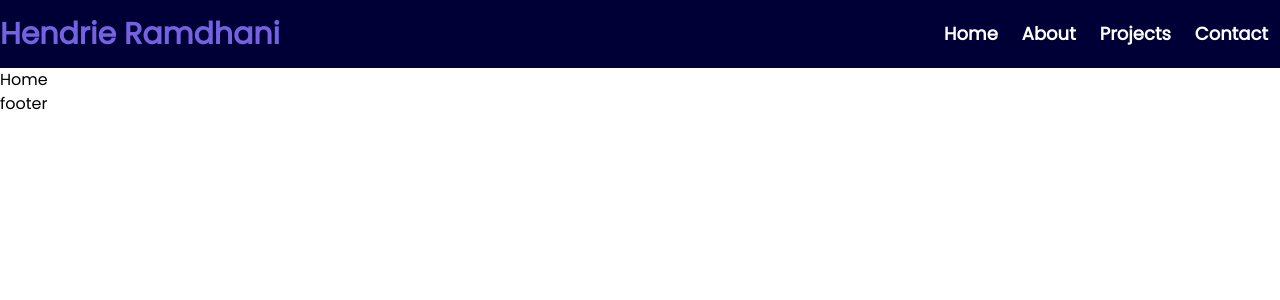
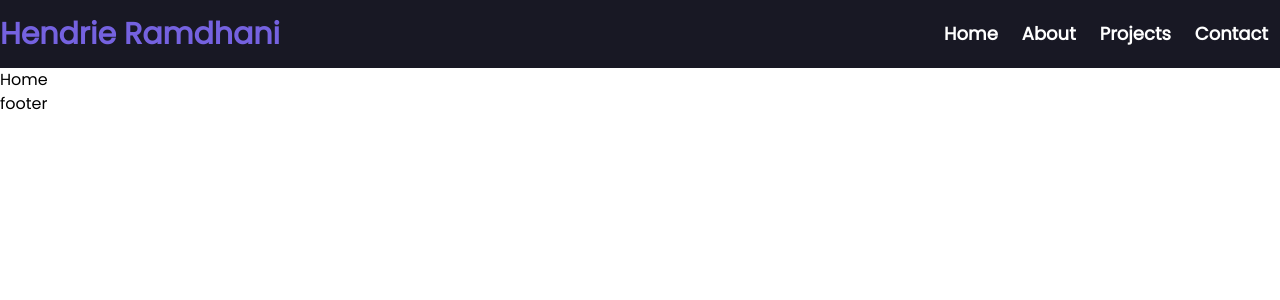
Before and after one commit to ramdhanihendrie/hendrieramdhani-web, a Next.js app: page / in a window 1280 px wide. Shown: the top 300 px of the page. Built offline with nearby package versions, Linux system fonts and the light colour scheme.

Commit message:
Color config changes

```diff
--- a/tailwind.config.js
+++ b/tailwind.config.js
@@ -7,8 +7,8 @@ module.exports = {
     extend: {
       colors: {
         primary: '#7562E0',
-        secondary: '#282162',
-        darken: '#000036',
+        secondary: '#1A1A29',
+        darken: '#181824',
         lighten: '#848191'
       },
     },
```
